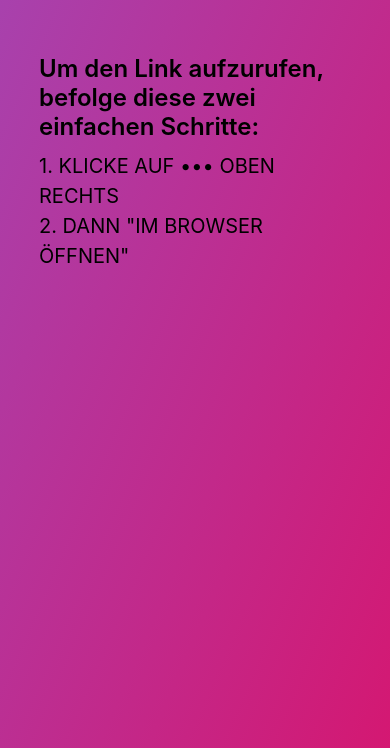
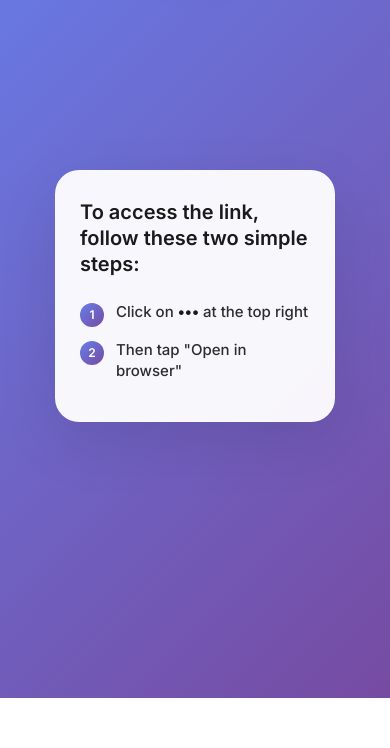
Before and after one commit to amenapptt/Amenlink, a plain HTML site: page appstore_blocked.html in a window 390 px wide. Shown: the part 146-894 px from the top of the page. After the commit the page ends 844 px from the top, so only its background shows below. Drawn offline with Linux system fonts and the light colour scheme.

Commit message:
Redesign TikTok landing page with modern styling and German localization
- Complete visual overhaul with glassmorphism design
- Added Inter font family for modern typography
- Implemented automatic language detection for German-speaking countries
- Added app icon with cross symbol for branding
- Improved responsive design for mobile devices
- Added smooth animations and better UX
- German localization for DE, AT, CH users, English for others

```diff
--- a/appstore_blocked.html
+++ b/appstore_blocked.html
@@ -1,71 +1,232 @@
 <!DOCTYPE html>
-<html lang="en">
+<html lang="de">
 <head>
     <meta charset="UTF-8">
     <meta name="viewport" content="width=device-width, initial-scale=1.0">
-    <title>Download MyApp</title>
+    <title>Amen - Bible Study herunterladen</title>
     <style>
-        body {
+        @import url('https://fonts.googleapis.com/css2?family=Inter:wght@400;500;600;700&display=swap');
+
+        * {
             margin: 0;
             padding: 0;
+            box-sizing: border-box;
+        }
+
+        body {
             height: 100vh;
             display: flex;
             flex-direction: column;
-            justify-content: flex-start; /* Align content to the top */
+            justify-content: center;
             align-items: center;
-            background: linear-gradient(to bottom right, #a445b2, #d41872); /* Purple gradient like screenshot */
-            font-family: -apple-system, BlinkMacSystemFont, "Segoe UI", Roboto, sans-serif;
-            color: black; /* Changed text color to black */
-            padding-top: 50px; /* Add some top padding */
+            background: linear-gradient(135deg, #667eea 0%, #764ba2 100%);
+            font-family: 'Inter', -apple-system, BlinkMacSystemFont, "Segoe UI", Roboto, sans-serif;
+            color: #1a1a1a;
+            padding: 20px;
+            position: relative;
+            overflow: hidden;
         }
-        .overlay {
-            position: relative; /* Changed to relative to flow with content */
-            margin-top: 150px; /* Adjusted position below the arrow */
-            background: none; /* Removed background */
-            padding: 0; /* Removed padding */
-            border-radius: 0; /* Removed border-radius */
-            box-shadow: none; /* Removed box-shadow */
-            max-width: 80%;
-            text-align: left; /* Aligned text to the left */
-            z-index: 10;
+
+        .app-icon {
+            position: absolute;
+            top: 60px;
+            left: 50%;
+            transform: translateX(-50%);
+            width: 80px;
+            height: 80px;
+            background: linear-gradient(135deg, #4facfe 0%, #00f2fe 100%);
+            border-radius: 18px;
+            display: flex;
+            align-items: center;
+            justify-content: center;
+            box-shadow: 0 8px 32px rgba(0, 0, 0, 0.12);
         }
-        .overlay h2 {
-            margin: 0 0 10px;
-            font-size: 24px; /* Increased font size */
+
+        .app-icon::after {
+            content: "✝";
+            font-size: 36px;
+            color: white;
+            font-weight: 300;
+        }
+
+        .arrow {
+            position: absolute;
+            top: 80px;
+            right: 40px;
+            font-size: 48px;
+            color: #1a1a1a;
+            opacity: 0.8;
+            transform: rotate(-15deg);
+            animation: bounce 2s infinite;
+        }
+
+        @keyframes bounce {
+            0%, 20%, 50%, 80%, 100% {
+                transform: rotate(-15deg) translateY(0);
+            }
+            40% {
+                transform: rotate(-15deg) translateY(-10px);
+            }
+            60% {
+                transform: rotate(-15deg) translateY(-5px);
+            }
+        }
+
+        .content {
+            text-align: left;
+            max-width: 320px;
+            width: 100%;
+            background: rgba(255, 255, 255, 0.95);
+            backdrop-filter: blur(20px);
+            border-radius: 24px;
+            padding: 32px 28px;
+            box-shadow: 0 20px 60px rgba(0, 0, 0, 0.1);
+            border: 1px solid rgba(255, 255, 255, 0.2);
+            margin-top: 40px;
+        }
+
+        .content h1 {
+            font-size: 22px;
             font-weight: 600;
+            line-height: 1.3;
+            margin-bottom: 24px;
+            color: #1a1a1a;
         }
-        .overlay p {
-            margin: 0;
-            font-size: 20px; /* Increased font size */
-            line-height: 1.5; /* Added line height for readability */
+
+        .steps {
+            list-style: none;
         }
-        .arrow {
-            position: absolute; /* Changed to absolute for top-right positioning */
-            top: 50px; /* Positioned at the top */
-            right: 50px; /* Positioned at the right */
-            font-size: 60px; /* Adjusted font size */
-            color: black; /* Changed arrow color to black */
-            transform: rotate(0deg); /* Removed rotation */
+
+        .steps li {
+            font-size: 16px;
+            font-weight: 500;
+            line-height: 1.4;
+            margin-bottom: 12px;
+            color: #2d2d2d;
+            display: flex;
+            align-items: flex-start;
         }
-        /* Customize these */
-        .tiktok-logo {
-            display: inline-block;
-            background: none; /* Removed background */
-            color: black; /* Changed text color to black */
-            border-radius: 0; /* Removed border-radius */
-            padding: 0; /* Removed padding */
-            font-size: inherit; /* Inherit font size */
-            margin-right: 0; /* Removed margin */
+
+        .step-number {
+            background: linear-gradient(135deg, #667eea 0%, #764ba2 100%);
+            color: white;
+            border-radius: 50%;
+            width: 24px;
+            height: 24px;
+            display: flex;
+            align-items: center;
+            justify-content: center;
+            font-size: 12px;
+            font-weight: 600;
+            margin-right: 12px;
+            flex-shrink: 0;
+            margin-top: 2px;
+        }
+
+        .step-text {
+            flex: 1;
+        }
+
+        .dots {
+            font-weight: 700;
+            color: #1a1a1a;
+        }
+
+        /* Language detection and responsive design */
+        @media (max-width: 480px) {
+            .content {
+                max-width: 280px;
+                padding: 28px 24px;
+            }
+
+            .content h1 {
+                font-size: 20px;
+            }
+
+            .steps li {
+                font-size: 15px;
+            }
+
+            .app-icon {
+                width: 70px;
+                height: 70px;
+                top: 50px;
+            }
+
+            .app-icon::after {
+                font-size: 32px;
+            }
+        }
+
+        .fade-in {
+            animation: fadeIn 0.8s ease-out;
+        }
+
+        @keyframes fadeIn {
+            from {
+                opacity: 0;
+                transform: translateY(20px);
+            }
+            to {
+                opacity: 1;
+                transform: translateY(0);
+            }
         }
     </style>
 </head>
-<body>
-    <div class="arrow">^^</div> <!-- Changed to chevrons -->
+<body class="fade-in">
+    <div class="app-icon"></div>
+    <div class="arrow">↗</div>
 
-    <div class="overlay" id="tiktokPrompt">
-        <h2>Um den Link aufzurufen,<br>befolge diese zwei einfachen Schritte:</h2>
-        <p>1. KLICKE AUF ••• OBEN RECHTS</p>
-        <p>2. DANN "IM BROWSER ÖFFNEN"</p>
+    <div class="content" id="instructions">
+        <h1 id="title">Um den Link aufzurufen, befolge diese zwei einfachen Schritte:</h1>
+        <ul class="steps">
+            <li>
+                <div class="step-number">1</div>
+                <div class="step-text">Klicke auf <span class="dots">•••</span> oben rechts</div>
+            </li>
+            <li>
+                <div class="step-number">2</div>
+                <div class="step-text">Dann auf "Im Browser öffnen"</div>
+            </li>
+        </ul>
     </div>
+
+    <script>
+        // Language detection based on user's locale
+        function detectLanguage() {
+            const userLang = navigator.language || navigator.userLanguage;
+            const country = userLang.toLowerCase();
+
+            // German-speaking countries: Germany (de), Austria (de-at), Switzerland (de-ch)
+            const germanCountries = ['de', 'de-de', 'de-at', 'de-ch'];
+
+            if (germanCountries.some(lang => country.startsWith(lang.split('-')[0]) &&
+                (country.includes('de') || country.includes('at') || country.includes('ch')))) {
+                return 'de';
+            }
+
+            return 'en';
+        }
+
+        // Set content based on detected language
+        function setContent() {
+            const lang = detectLanguage();
+            const title = document.getElementById('title');
+            const steps = document.querySelectorAll('.step-text');
+
+            if (lang === 'en') {
+                document.documentElement.lang = 'en';
+                document.title = 'Download Amen - Bible Study';
+                title.textContent = 'To access the link, follow these two simple steps:';
+                steps[0].innerHTML = 'Click on <span class="dots">•••</span> at the top right';
+                steps[1].textContent = 'Then tap "Open in browser"';
+            }
+            // German is default, so no changes needed for German
+        }
+
+        // Initialize content on page load
+        document.addEventListener('DOMContentLoaded', setContent);
+    </script>
 </body>
 </html>
```
